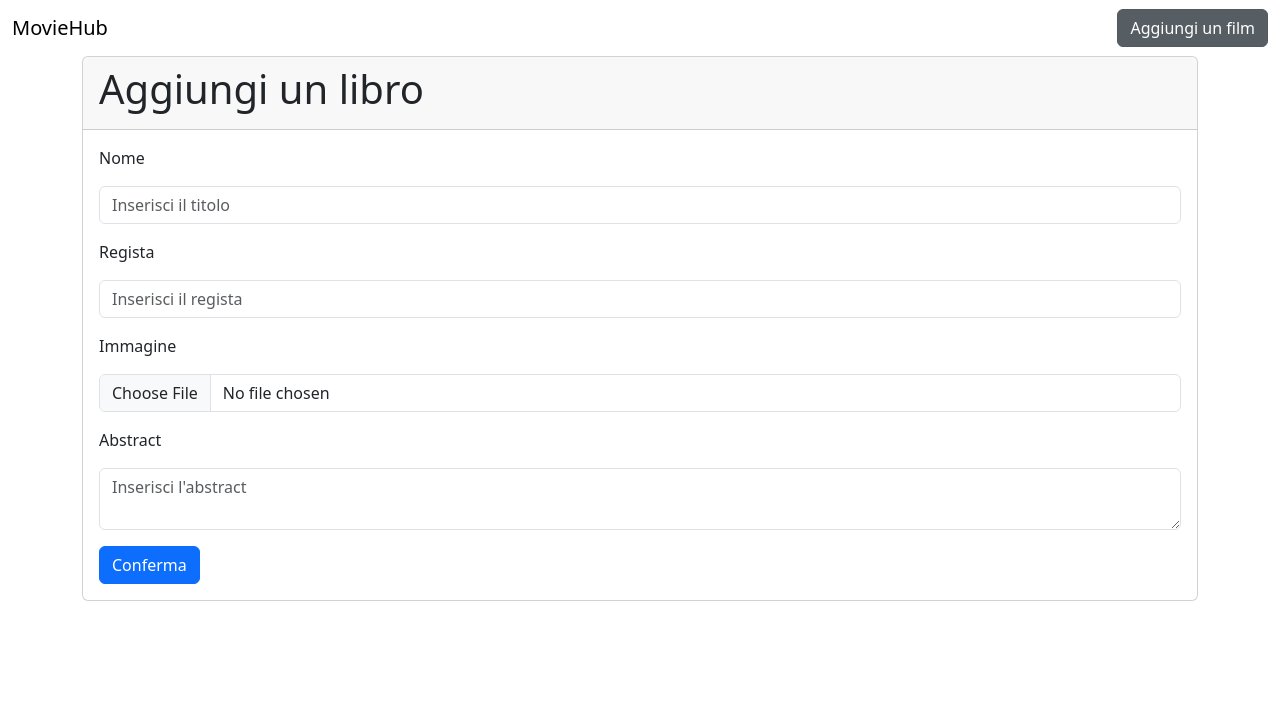
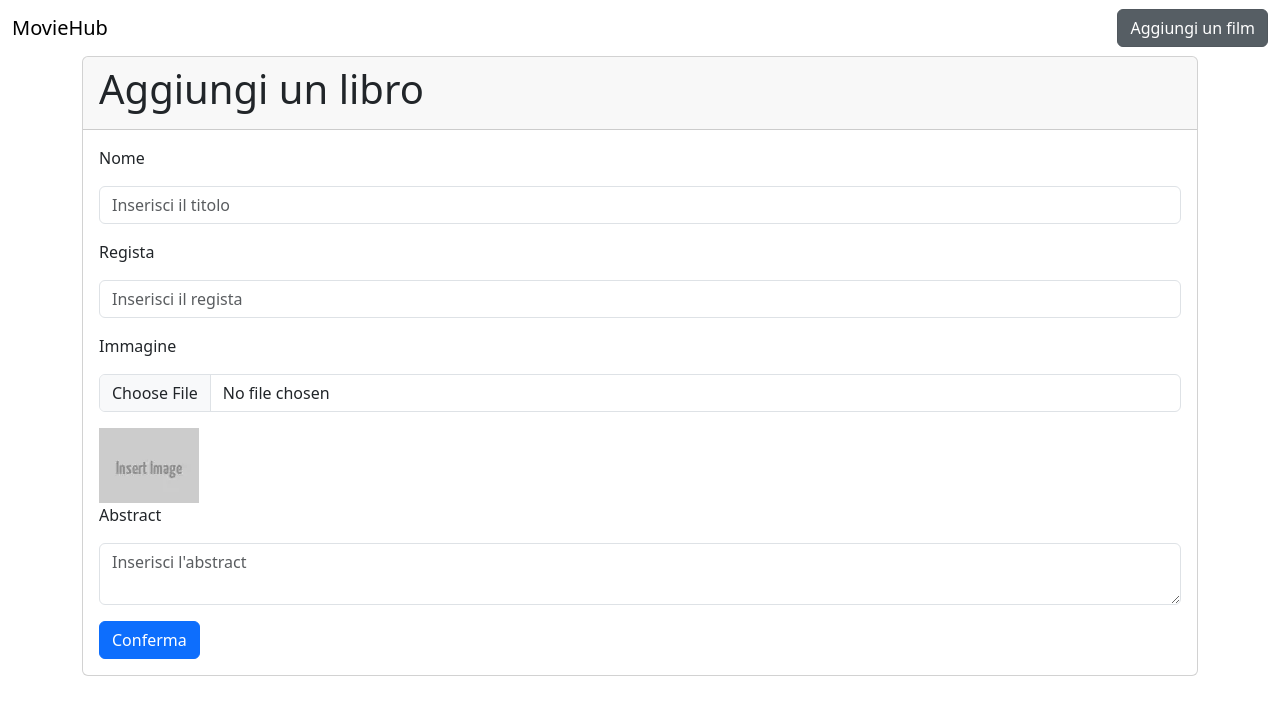
Before and after one commit to SamueleTerraroli/webapp-react, a React (Vite) app: page /movies/create in a window 1280 px wide. Shown: the top 714 px of the page. Built offline with nearby package versions, Linux system fonts and the light colour scheme.

Commit message:
fix: movie card

```diff
--- a/src/components/MovieCard.jsx
+++ b/src/components/MovieCard.jsx
@@ -12,7 +12,7 @@ const MovieCard = ({ movieData }) => {
                 {image_url && <img className="card-image-top" src={image_url} alt={title} />}
                 <div className="card-body">
                     <h4 className="card-title">{title}</h4>
-                    {average_vote && <StarRating vote={average_vote} />}
+                    {average_vote && <StarRating vote={average_vote} /> || 'Nessuna recensione disponibile'}
                     <div className="my-3">
                         <NavLink className='btn btn-primary' aria-current='page' to={`movies/${id}`}>Scopri di più</NavLink>
                     </div>
--- a/src/index.css
+++ b/src/index.css
@@ -4,3 +4,8 @@
     border-top-left-radius: 5px;
     border-top-right-radius: 5px;
 }
+
+.thumb {
+    width: 100px;
+    height: 50%;
+}
--- a/src/pages/CreateMovie.jsx
+++ b/src/pages/CreateMovie.jsx
@@ -1,6 +1,11 @@
 import { useState } from "react"
+import axios from "axios";
+import { useNavigate } from "react-router-dom";
 
 const CreateMovie = () => {
+
+    const api_url = import.meta.env.VITE_API_URL;
+    const navigate = useNavigate();
 
     const initialData = {
         title: '',
@@ -10,11 +15,14 @@ const CreateMovie = () => {
 
     }
     const [formData, setFormData] = useState(initialData);
+    const initialThumb = '/images/no-image.jpg';
+    const [thumb, setThumb] = useState(initialThumb);
 
     const handleSetValue = (e) => {
         //console.log(e.target.files[0])
         const { value, name, files } = e.target;
         if (name === 'image' && files && files.length > 0) {
+            setThumb(URL.createObjectURL(e.target.files[0]))
             setFormData(prev => ({ ...prev, image: files[0] }))
         } else {
 
@@ -32,6 +40,11 @@ const CreateMovie = () => {
             dataToSend.append(key, formData[key]);
         }
         console.log(dataToSend);
+
+        axios
+            .post(api_url, dataToSend, { headers: { 'Content-Type': 'multipart/form-data' } })
+            .then(() => navigate('/'))
+            .catch((err) => console.log(err))
 
 
     }
@@ -74,6 +87,7 @@ const CreateMovie = () => {
                             type="file"
                             onChange={handleSetValue}
                         />
+                        <img className="thumb" src={thumb} />
                     </div>
                     <div className="form-group">
                         <label>Abstract</label>
--- a/src/pages/MoviePage.jsx
+++ b/src/pages/MoviePage.jsx
@@ -21,7 +21,7 @@ const MoviePage = () => {
     return (
         <>
             <header>
-                <div className="d-flex">
+                <div className="d-flex row-cols-2">
                     {movie?.image && <img src={movie?.image_url} alt={movie?.title} className="img-movie-detail" />}
                     <div className="p-4">
                         <h1>{movie?.title}</h1>
```
Also changed, not shown: public/images/no-image.jpg (added).
